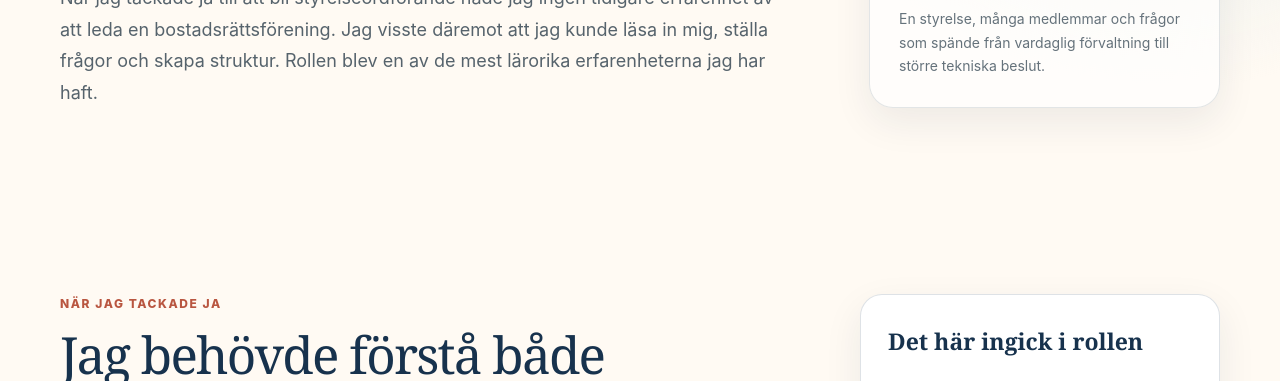
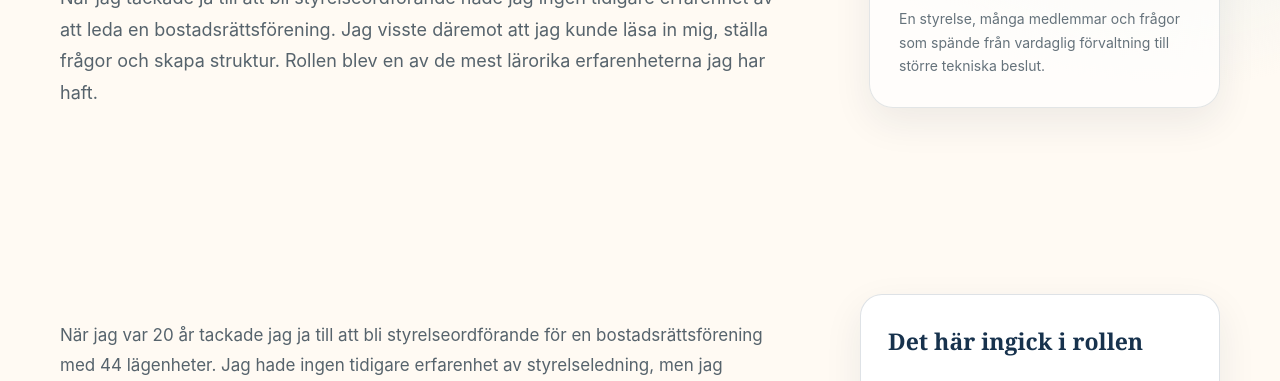
Before and after one commit to arianalamshahi/arianacv, a plain HTML site: page styrelsearbetet.html in a window 1280 px wide. Shown: the part 537-918 px from the top of the page. Drawn offline with Linux system fonts and the light colour scheme.

Commit message:
Update styrelsearbetet.html

```diff
--- a/styrelsearbetet.html
+++ b/styrelsearbetet.html
@@ -21,7 +21,7 @@
     <section class="section article-section">
       <div class="shell article-grid">
         <article class="article-main reveal">
-          <p class="kicker">När jag tackade ja</p><h2>Jag behövde förstå både helheten och detaljerna.</h2>
+          <p class="hero-lead">När jag var 20 år tackade jag ja till att bli styrelseordförande för en bostadsrättsförening med 44 lägenheter. Jag hade ingen tidigare erfarenhet av styrelseledning, men jag visste att jag kunde läsa in mig, ställa frågor och skapa struktur. Rollen blev en av de mest lärorika erfarenheterna jag har haft.</p>
           <p>Ordföranderollen innebar mer än att hålla i möten. Jag behövde sätta mig in i stadgar, tidigare beslut, leverantörsavtal, medlemsfrågor och tekniska delar av fastigheten. I vissa frågor fanns det tydliga rutiner. I andra behövde jag själv ta reda på vad som gällde och vilka personer som behövde involveras.</p>
           <p>Jag planerade och ledde styrelsemöten och föreningsstämma, sammanställde frågor, tydliggjorde ansvar och följde upp att beslut inte stannade i protokollet. Jag fungerade också som kontaktpunkt mellan styrelsen, medlemmar, leverantörer och andra externa parter.</p>
           <blockquote>Det viktigaste jag lärde mig var att ledarskap inte handlar om att kunna allt från början. Det handlar om att skapa rätt förutsättningar för att gruppen ska kunna fatta bra beslut och komma vidare.</blockquote>
```
